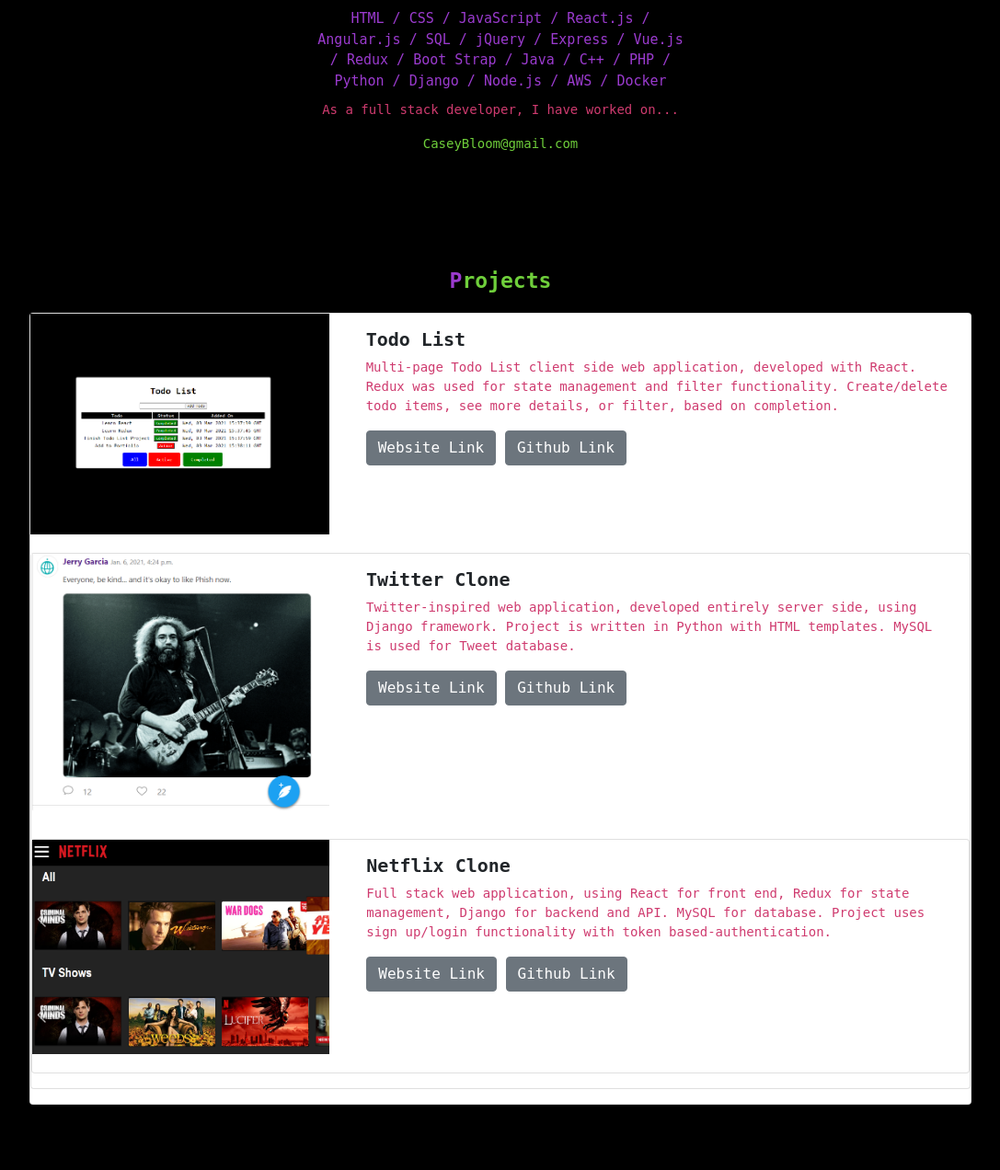
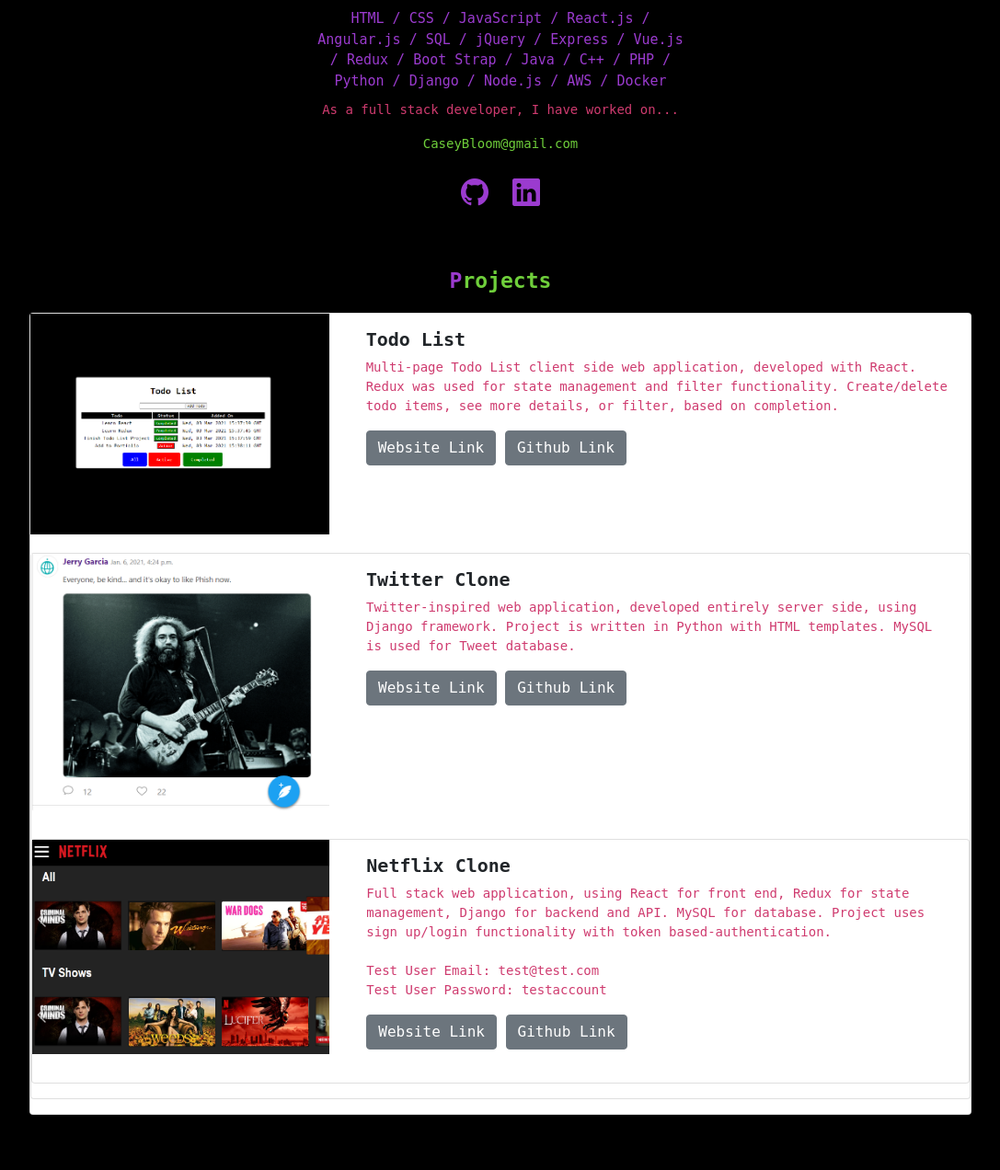
Before and after one commit to TerrapinStat10n/portfolio, a PHP site: page / in a window 1280 px wide. Shown: the part 348-1620 px from the top of the page at 92% size, without its empty margins (96-1183 px from the left). Before the commit the page ends 1549 px from the top, so only its background shows below. Run offline with PHP 8.4, Linux system fonts and the light colour scheme; some libraries are stand-ins or nearby versions.

Commit message:
added test account

```diff
--- a/index.html
+++ b/index.html
@@ -105,7 +105,8 @@
                                 <p class="card-text">
                                     Full stack web application, using React for front end, Redux for state management,
                                     Django for backend and API. MySQL for database. Project uses sign up/login
-                                    functionality with token based-authentication.
+                                    functionality with token based-authentication.<br><br>
+                                    Test User Email: test@test.com<br>Test User Password: testaccount
                                 </p>
                                 <p class="card-text"><small class="text-muted"></small></p>
                                 <a href="https://netflix-clone-casey-bloom.herokuapp.com/" target="_blank" class="btn btn-secondary">Website Link</a>
--- a/style.css
+++ b/style.css
@@ -85,7 +85,7 @@
 }
 
 #about .icons a {
-    color: #000;
+    color: #9b3bcf;
 }
 
 
```
